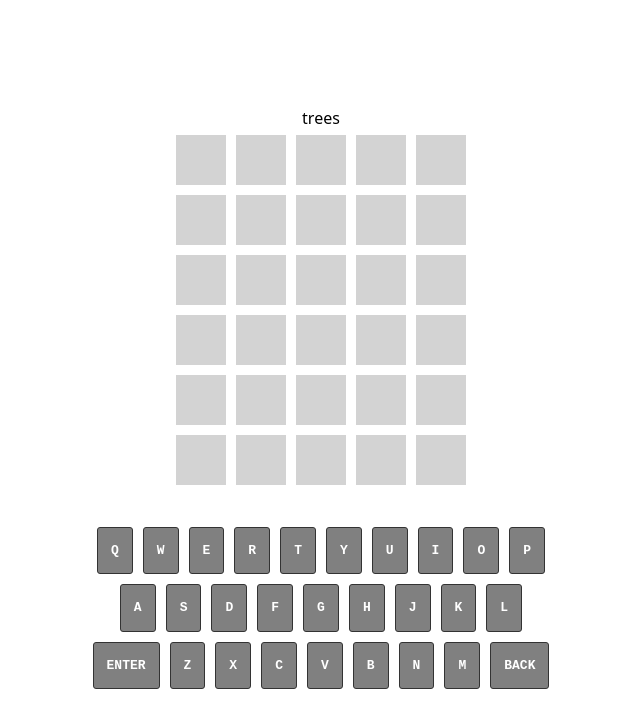
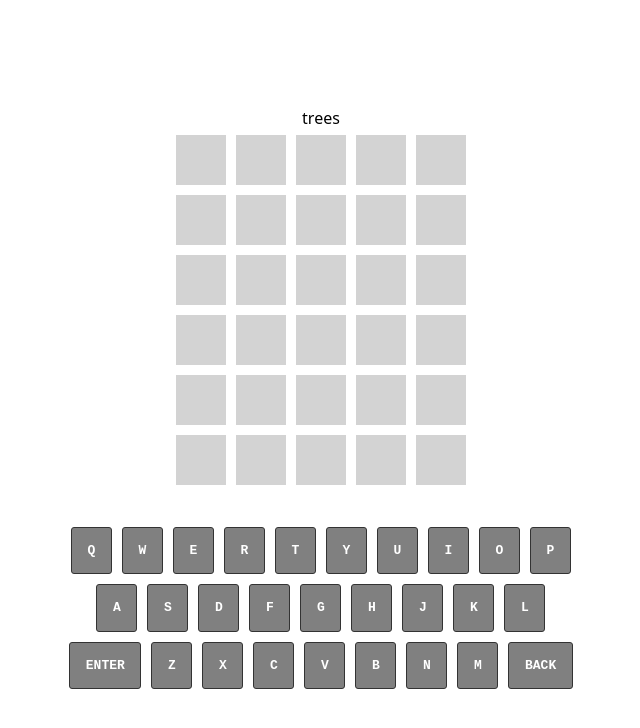
Before and after one commit to markhamilton90/react-wordle, a React app: page / in a window 1280 px wide. Shown: the top 728 px of the page, without its empty margins (319-959 px from the left). Built offline with nearby package versions, Linux system fonts and the light colour scheme; no server answers; the HTML template or start-up script is replaced by a standard one.

Commit message:
remove refs and have the event listener effect resubscribe for all state dependencies, so that it always has fresh state

```diff
--- a/src/App.css
+++ b/src/App.css
@@ -90,7 +90,7 @@
   display: flex;
   justify-content: center;
   align-items: center;
-  padding: 1em;
+  padding: 1em 1.2em;
   font-family: monospace;
   font-weight: bold;
   text-transform: uppercase;
@@ -100,4 +100,12 @@
   border-radius: 3px;
   margin: 5px;
   cursor: pointer;
+  transition: 0.1s;
 }
+.mini-key:hover {
+  background: #464646;
+}
+
+.usedKey {
+  background-color: hotpink !important;
+}
--- a/src/App.tsx
+++ b/src/App.tsx
@@ -16,26 +16,7 @@ function App() {
   const [word, setWord] = useState<string>("trees");
   const [win, setWin] = useState<boolean | null>(null);
   const [animate, setAnimate] = useState<boolean>(false);
-
-  const counterRef = useRef<number>(counter);
-  const tileRef = useRef<number>(currentTile);
-  const winRef = useRef<boolean | null>(win);
-
-  useEffect(() => {
-    counterRef.current = counter;
-
-    if (counter >= grid.length && win === null) {
-      setWin(false);
-    }
-  }, [counter]);
-
-  useEffect(() => {
-    tileRef.current = currentTile;
-  }, [currentTile]);
-
-  useEffect(() => {
-    winRef.current = win;
-  }, [win]);
+  const [guesses, setGuesses] = useState<string[]>([]);
 
   useEffect(() => {
     getRandomWord();
@@ -59,7 +40,7 @@ function App() {
   useEffect(() => {
     function handleKeyDown(event: KeyboardEvent) {
       // If win has a value that means the game is over
-      if (winRef.current != null) {
+      if (win != null) {
         return;
       }
 
@@ -80,32 +61,38 @@ function App() {
     return () => {
       window.removeEventListener("keydown", handleKeyDown);
     };
-  }, [word]);
+  }, [word, counter, win, currentTile]);
 
   function handleDelete() {
     const updatedGrid = [...grid];
-    updatedGrid[counterRef.current][tileRef.current - 1] = null;
+    updatedGrid[counter][currentTile - 1] = null;
     setGrid([...updatedGrid]);
     setCurrentTile((prev) => (prev > 0 ? prev - 1 : 0));
     setAnimate(false);
   }
 
   function handleEnter() {
-    if (grid[counterRef.current].includes(null)) {
+    if (grid[counter].includes(null)) {
       return;
     }
 
     setCounter((prev) => prev + 1);
+    if (counter >= grid.length && win === null) {
+      setWin(false);
+    }
     setCurrentTile(0);
 
-    if (grid[counterRef.current].join("") === word) {
+    let guess = grid[counter].join("");
+    setGuesses((guesses) => [...guesses, guess]);
+
+    if (grid[counter].join("") === word) {
       setWin(true);
       return;
     }
   }
 
   function handleOtherKeys(key: string) {
-    if (tileRef.current === grid[counterRef.current].length) {
+    if (currentTile === grid[counter].length) {
       return;
     }
 
@@ -116,7 +103,7 @@ function App() {
     }
 
     const updatedGrid = [...grid];
-    updatedGrid[counterRef.current][tileRef.current] = key;
+    updatedGrid[counter][currentTile] = key;
     setGrid([...updatedGrid]);
     setCurrentTile((prev) => prev + 1);
     setAnimate(true);
--- a/src/Key.tsx
+++ b/src/Key.tsx
@@ -1,6 +1,6 @@
 interface KeyProps {
   keyHandler: Function;
-  children: React.ReactNode;
+  children: string;
 }
 
 function Key({ keyHandler, children }: KeyProps) {
--- a/src/Keyboard.tsx
+++ b/src/Keyboard.tsx
@@ -13,12 +13,19 @@ function Keyboard({ handleKeys, handleEnter, handleDelete }: KeyboardProps) {
     ["enter", "z", "x", "c", "v", "b", "n", "m", "back"],
   ];
 
+  //   let exactMatches = [],
+  //     outOfPlace = [],
+  //     notFound = [];
+
   function getKeyHandler(key: string): Function {
-    return key === "enter"
-      ? handleEnter
-      : key === "back"
-      ? handleDelete
-      : handleKeys;
+    switch (key) {
+      case "enter":
+        return handleEnter;
+      case "back":
+        return handleDelete;
+      default:
+        return handleKeys;
+    }
   }
 
   return (
```
